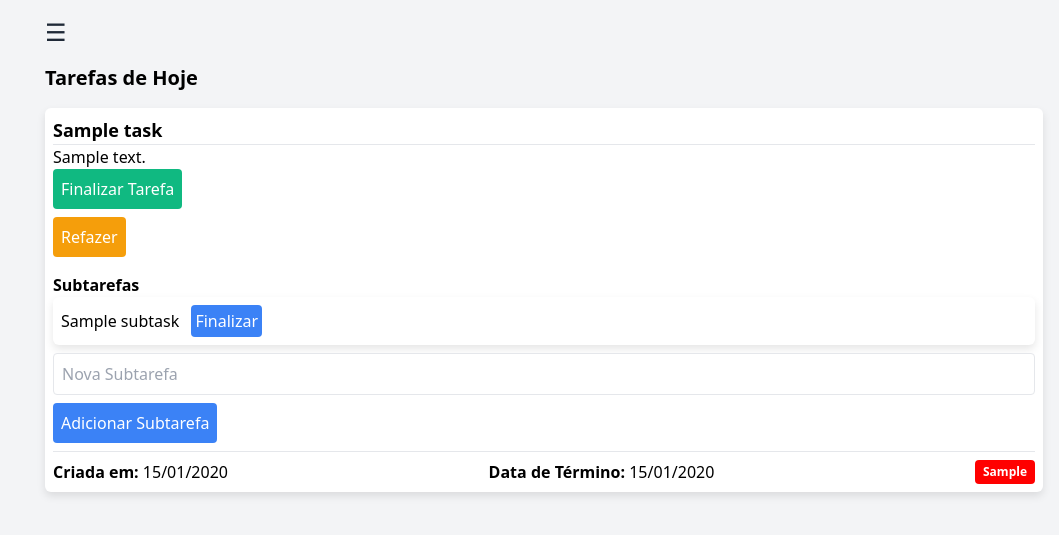
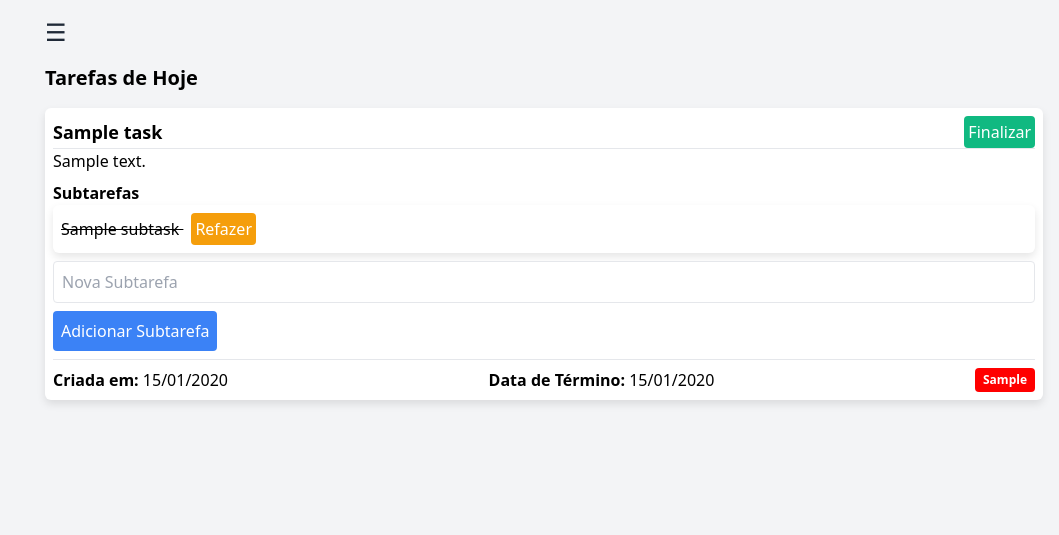
Before and after one commit to AndersonC96/todolist, a PHP site: page / in a window 1280 px wide. Shown: the top 535 px of the page, without its empty margins (221-1280 px from the left). Run offline with PHP 8.4, Linux system fonts and the light colour scheme; the visitor is signed in with stand-in values (Sample User, id 1); tables that the repository leaves empty or names only in its code hold one stand-in row (values such as "Sample post"); grey boxes marked "Sample" are stand-in pictures.

Commit message:
Update index.php

```diff
--- a/index.php
+++ b/index.php
@@ -1,7 +1,7 @@
 <?php
     session_start();
     include 'db.php';
-    if (!isset($_SESSION['username'])){
+    if(!isset($_SESSION['username'])){
         header("Location: login.php");
         exit();
     }
@@ -132,6 +132,9 @@
             .dark .toggle-ball{
                 transform: translateX(25px);
             }
+            .line-through {
+                text-decoration: line-through;
+            }
         </style>
         <script>
             function toggleSidebar(){
@@ -187,17 +190,15 @@
             <ul>
                 <?php while ($task = $tasks->fetch_assoc()): ?>
                 <li class="task-item mb-4">
-                    <h3 class="text-lg font-bold"><?php echo htmlspecialchars($task['title']); ?></h3>
+                    <div class="flex justify-between items-center">
+                        <h3 class="text-lg font-bold"><?php echo htmlspecialchars($task['title']); ?></h3>
+                        <form action="finish_task.php" method="POST">
+                            <input type="hidden" name="task_id" value="<?php echo $task['id']; ?>">
+                            <button type="submit" class="bg-green-500 text-white p-1 rounded ml-2">Finalizar</button>
+                        </form>
+                    </div>
                     <hr>
                     <p><?php echo htmlspecialchars($task['description']); ?></p>
-                    <form action="finish_task.php" method="POST">
-                        <input type="hidden" name="task_id" value="<?php echo $task['id']; ?>">
-                        <button type="submit" class="bg-green-500 text-white p-2 rounded mb-2">Finalizar Tarefa</button>
-                    </form>
-                    <form action="undo_task.php" method="POST">
-                        <input type="hidden" name="task_id" value="<?php echo $task['id']; ?>">
-                        <button type="submit" class="bg-yellow-500 text-white p-2 rounded mb-2">Refazer</button>
-                    </form>
                     <h4 class="text-md font-bold mt-2">Subtarefas</h4>
                     <ul>
                         <?php
@@ -206,12 +207,15 @@
                             $subtaskStmt->execute();
                             $subtasks = $subtaskStmt->get_result();
                             while($subtask = $subtasks->fetch_assoc()):
+                                $completedClass = $subtask['completed'] ? 'line-through' : '';
                         ?>
-                        <li class="task-item mb-2">
+                        <li class="task-item mb-2 <?php echo $completedClass; ?>">
                             <?php echo htmlspecialchars($subtask['title']); ?>
-                            <form action="finish_subtask.php" method="POST" class="inline">
+                            <form action="<?php echo $subtask['completed'] ? 'undo_subtask.php' : 'finish_subtask.php'; ?>" method="POST" class="inline">
                                 <input type="hidden" name="subtask_id" value="<?php echo $subtask['id']; ?>">
-                                <button type="submit" class="bg-blue-500 text-white p-1 rounded ml-2">Finalizar</button>
+                                <button type="submit" class="<?php echo $subtask['completed'] ? 'bg-yellow-500' : 'bg-blue-500'; ?> text-white p-1 rounded ml-2">
+                                    <?php echo $subtask['completed'] ? 'Refazer' : 'Finalizar'; ?>
+                                </button>
                             </form>
                         </li>
                         <?php endwhile; ?>
```
